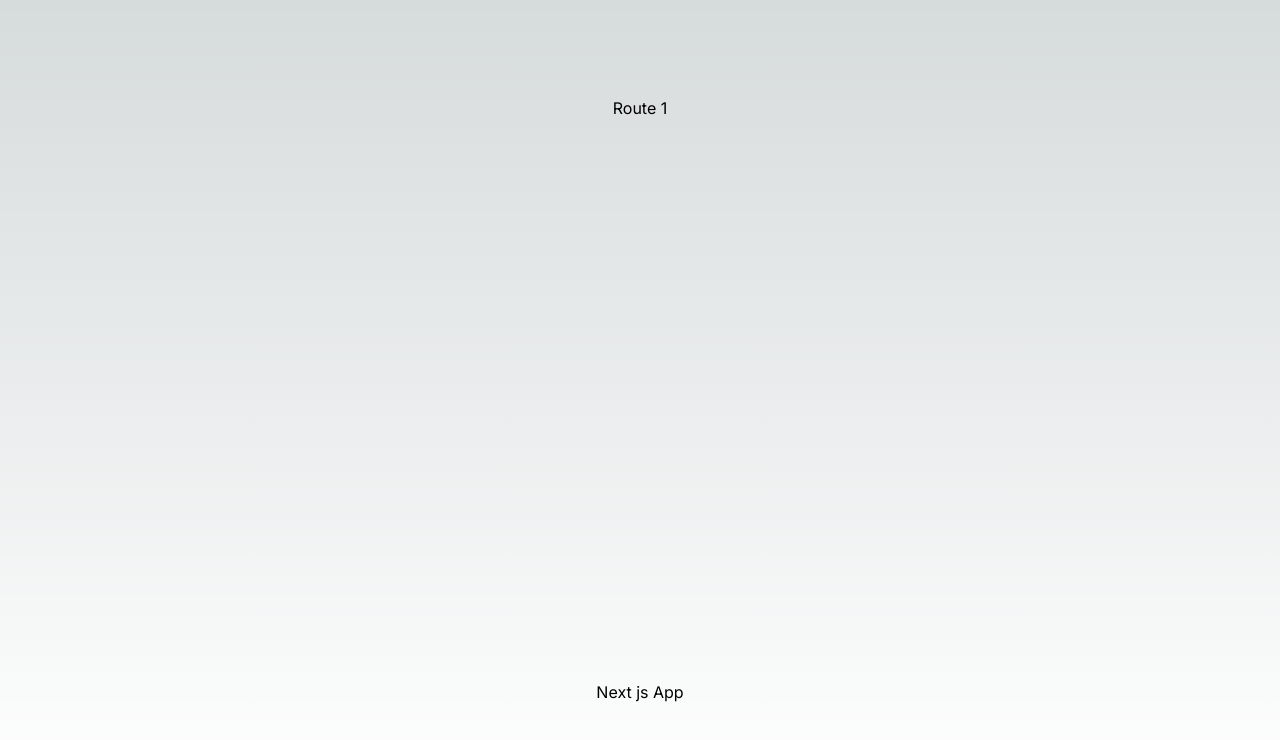
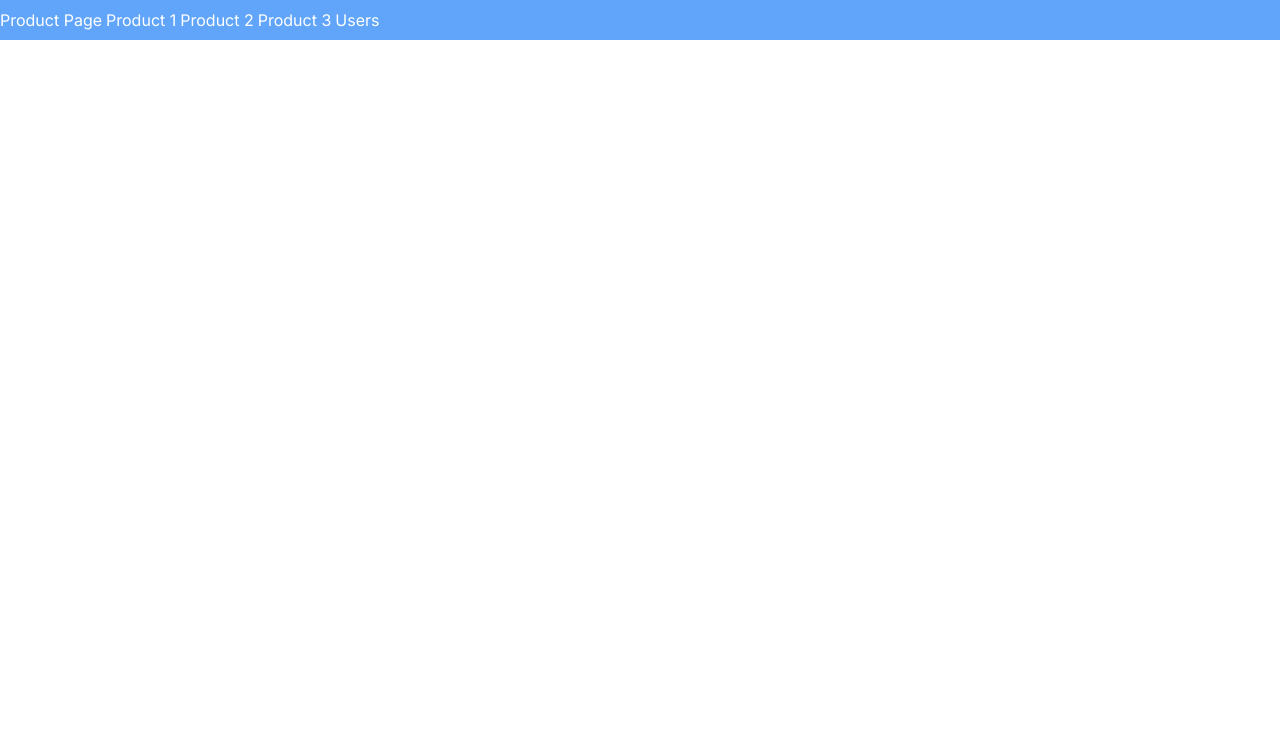
Before and after one commit to gtcelvam/weather-app-next-js, a Next.js app: page / in a window 1280 px wide. Shown: the top 740 px of the page. Built offline with nearby package versions, Linux system fonts and the light colour scheme.

Commit message:
getStaticProps and getStaticPaths added.

```diff
--- a/components/header/index.tsx
+++ b/components/header/index.tsx
@@ -1,10 +1,28 @@
 import React, { FC } from "react";
 import CustomButton from "../ui-elements/buttons";
+import { useRouter } from "next/router";
+import Link from "next/link";
+import S from "./style";
 
 const Header = () => {
+  //constants
+  const router = useRouter();
+
+  //functions
+  const handlePath = (route: string) => {
+    router.push(route);
+  };
+
   return (
-    <div>
-      <CustomButton name="Route 1" />
+    <div className={S.HeaderContainer}>
+      <CustomButton
+        name="Product Page"
+        onClick={() => handlePath("/products")}
+      />
+      <Link href={"/products/1"}>Product 1</Link>
+      <Link href={"/products/2"}>Product 2</Link>
+      <Link href={"/products/3"}>Product 3</Link>
+      <Link href={"/users"}>Users</Link>
     </div>
   );
 };
--- /dev/null
+++ b/components/header/style.ts
@@ -0,0 +1,6 @@
+namespace S {
+  export const HeaderContainer =
+    "h-10 bg-blue-400 text-white flex items-center gap-1";
+}
+
+export default S;
--- a/pages/index.tsx
+++ b/pages/index.tsx
@@ -5,11 +5,8 @@ const inter = Inter({ subsets: ["latin"] });
 
 export default function Home() {
   return (
-    <main
-      className={`flex min-h-screen flex-col items-center justify-between p-24 ${inter.className}`}
-    >
+    <main className={`w-full ${inter.className}`}>
       <Header />
-      Next js App
     </main>
   );
 }
--- /dev/null
+++ b/pages/products/[id].tsx
@@ -0,0 +1,28 @@
+import React from "react";
+
+const ProductByID = ({ id }: { id: string }) => {
+  return <div>ProductByID : {id}</div>;
+};
+
+export default ProductByID;
+
+const Id_List = [1, 2, 3, 4, 5, 6];
+export const getStaticPaths = () => {
+  const paths = Id_List.map((id) => {
+    return {
+      params: { id: id.toString() },
+    };
+  });
+  return {
+    paths,
+    fallback: false,
+  };
+};
+
+export const getStaticProps = (context: any) => {
+  return {
+    props: {
+      id: context.params.id,
+    },
+  };
+};
--- /dev/null
+++ b/pages/products/index.tsx
@@ -0,0 +1,14 @@
+import Link from "next/link";
+import React from "react";
+
+const Products = () => {
+  return (
+    <div className="flex gap-1 underline">
+      <Link href={"/products/1"}>Product 1</Link>
+      <Link href={"/products/2"}>Product 2</Link>
+      <Link href={"/products/3"}>Product 3</Link>
+    </div>
+  );
+};
+
+export default Products;
--- /dev/null
+++ b/pages/users/index.tsx
@@ -0,0 +1,29 @@
+import { USER_URL } from "@/utils/constants";
+import React from "react";
+
+//Types
+type UserType = {
+  id: string;
+  name: string;
+};
+
+const Users = ({ users }: { users: [] }) => {
+  return (
+    <div>
+      <ul>
+        {users.map((user: UserType) => (
+          <li key={user.id}>{user.name}</li>
+        ))}
+      </ul>
+    </div>
+  );
+};
+
+export default Users;
+
+export const getStaticProps = async () => {
+  const data = await (await fetch(USER_URL)).json();
+  return {
+    props: { users: data },
+  };
+};
--- a/styles/globals.css
+++ b/styles/globals.css
@@ -18,10 +18,4 @@
 
 body {
   color: rgb(var(--foreground-rgb));
-  background: linear-gradient(
-      to bottom,
-      transparent,
-      rgb(var(--background-end-rgb))
-    )
-    rgb(var(--background-start-rgb));
 }
--- /dev/null
+++ b/utils/constants/index.ts
@@ -0,0 +1 @@
+export const USER_URL = "https://jsonplaceholder.typicode.com/users";
```
